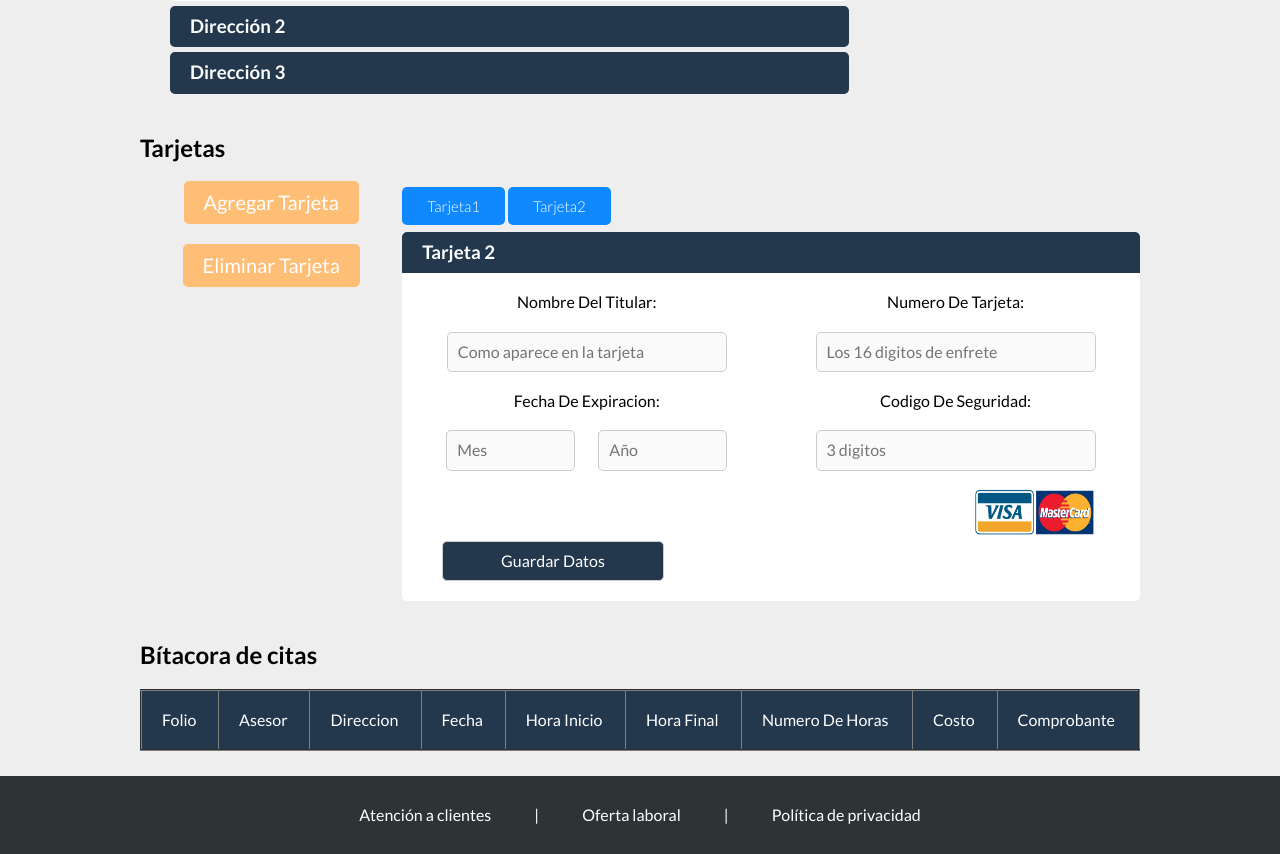
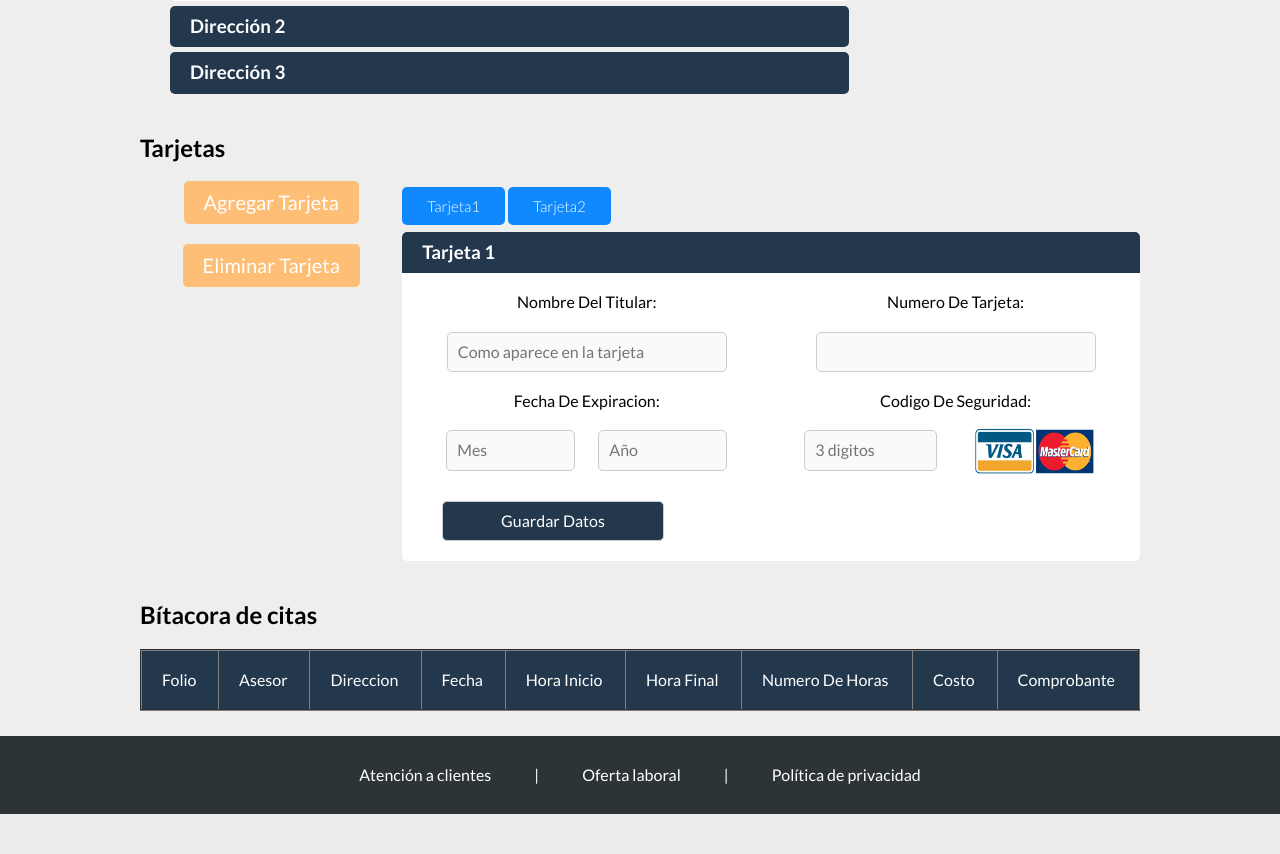
Before and after one commit to TakitoTime/PulidClass, a PHP site: page /xampp/perfil.php in a window 1280 px wide. Shown: the part 1193-2047 px from the top of the page. After the commit the page ends 2007 px from the top, so only its background shows below. Run offline with PHP 8.4, Linux system fonts and the light colour scheme; the visitor is signed in with stand-in values (Sample User, id 1); data comes from the database, SQL or seed files in the repository; tables that the repository leaves empty or names only in its code hold one stand-in row (values such as "Sample post"); data that the repository does not hold is empty; some libraries are stand-ins or nearby versions.

Commit message:
Modificacion de el formulario de tarjetas, asi como su implementacion en el formulario de citas y la modificacion de el ticket

```diff
--- a/css/perfil/estilos.css
+++ b/css/perfil/estilos.css
@@ -328,7 +328,7 @@ main .tarjetas .tarjeta1 .datos .secundario input,main .tarjetas .tarjeta2 .dato
   margin: 10px;
 }
 
-main .tarjetas .tarjeta1 .datos .secundario #codigo ,main .tarjetas .tarjeta2 .datos .secundario #codigo {
+main .tarjetas .tarjeta1 .datos .secundario .codigo #codigo1 ,main .tarjetas .tarjeta2 .datos .secundario .codigo #codigo2{
   padding: 10px;
   width: 30%;
   border-radius: 5px;
@@ -347,7 +347,7 @@ main .tarjetas .tarjeta1 .imagenes,main .tarjetas .tarjeta2 .imagenes{
   width: 100%;
 }
 
-main .tarjetas .tarjeta1 .imagenes a img,main .tarjetas .tarjeta2 .imagenes a img{
+main .tarjetas .tarjeta1 .codigo a img,main .tarjetas .tarjeta2 .codigo a img{
   width: 130px;
   height: 60px;
   float: right;
@@ -359,7 +359,7 @@ main .tarjetas .tarjeta1 .submit input,main .tarjetas .tarjeta2 .submit input{
   border-radius: 5px;
   border: 1px solid #ccc;
   margin: 10px;
-  margin-top: 60px;
+  margin-top: 20px;
   margin-left: 40px;
   color: #fff;
   background: #1089ff;
--- a/js/direccion.js
+++ b/js/direccion.js
@@ -28,9 +28,9 @@ var numero3=document.getElementById("numero3");
 var codigo_postal3=document.getElementById("codigo_postal3");
 var descripcion3=document.getElementById("descripcion3");
 
-var eliminar1=document.getElementById("eliminar1");
-var eliminar2=document.getElementById("eliminar2");
-var eliminar3=document.getElementById("eliminar3");
+var eliminar_d1=document.getElementById("eliminar_d1");
+var eliminar_d2=document.getElementById("eliminar_d2");
+var eliminar_d3=document.getElementById("eliminar_d3");
 
 var guardar_d1=document.getElementById("guardar_d1");
 var guardar_d2=document.getElementById("guardar_d2");
@@ -67,6 +67,7 @@ function Modificar_Datos_Direccion(id){
             descripcion2.disabled=false;
         }
         else{
+            if(id==3){
             guardar3.disabled=false;
             pais3.disabled=false;
             estado3.disabled=false;
@@ -76,6 +77,7 @@ function Modificar_Datos_Direccion(id){
             numero3.disabled=false;
             codigo_postal3.disabled=false;
             descripcion3.disabled=false;
+            }
         }
     }
 }
@@ -89,7 +91,9 @@ function Habilitar_ID(id){
             id2.disabled=false;
         }
         else{
+            if(id==3){
             id3.disabled=false;
+            }
         }
     }
 }
@@ -125,6 +129,7 @@ function Agregar_Direccion(id_agregar){
             }  );
         }
         else{
+            if(id_agregar==3){
                 guardar3.disabled=false;
                 pais3.disabled=false;
                 estado3.disabled=false;
@@ -140,11 +145,12 @@ function Agregar_Direccion(id_agregar){
             }
         }
     }
+}
 
 function Habilitar_Boton(){
-    eliminar1.disabled=false;
-    eliminar2.disabled=false;
-    eliminar3.disabled=false;
+    eliminar_d1.disabled=false;
+    eliminar_d2.disabled=false;
+    eliminar_d3.disabled=false;
 }
 
 $( function() {
--- a/js/tarjeta.js
+++ b/js/tarjeta.js
@@ -29,6 +29,7 @@ function Agregar_Tarjeta(id_agregar){
         }  );
     }
     else{
+        if(id_agregar==2){
             guardar_t2.disabled=false;
             nombre2.disabled=false;
             numero_t2.disabled=false;
@@ -40,6 +41,7 @@ function Agregar_Tarjeta(id_agregar){
             }  );
         }
     }
+}
 
 function Habilitar_Boton_Tarjeta(){
     eliminar1.disabled=false;
--- a/perfil.php
+++ b/perfil.php
@@ -33,7 +33,7 @@
 
         $citas=$statement->fetchAll();
 
-        $statement = $conexion->prepare('SELECT * FROM Tarjetas WHERE N_De_Usuario = :n_de_usuario LIMIT 2');
+        $statement = $conexion->prepare('SELECT * FROM Tarjeta WHERE N_De_Usuario = :n_de_usuario LIMIT 2');
         $statement->execute(array(':n_de_usuario' => $n_de_usuario));
 
         $tarjetas=$statement->fetchAll();
@@ -215,13 +215,13 @@
 
             $n_de_usuario = $_SESSION['n_de_usuario'];
 
-            $statement = $conexion->prepare('INSERT INTO Tarjetas values(NULL,:n_de_usuario,:titular,:tarjeta,:mes,:año,:codigo)');
+            $statement = $conexion->prepare('INSERT INTO Tarjeta values(NULL,:n_de_usuario,:titular,:tarjeta,:mes,:year,:codigo)');
             $statement->execute(array(
                     ':n_de_usuario' => $n_de_usuario,
                     ':titular' => $titular,
                     ':tarjeta' => $tarjeta,
                     ':mes' => $expiracion_mes,
-                    ':año' => $expiracion_year,
+                    ':year' => $expiracion_year,
                     ':codigo' => $codigo,
                 ));
 
@@ -233,7 +233,7 @@
 
             $id_tarjeta = $_POST["id_tarjeta"];
 
-                $statement = $conexion->prepare('DELETE from Tarjetas where Id_Tarjeta=:id_tarjeta');
+                $statement = $conexion->prepare('DELETE from Tarjeta where Id_Tarjeta=:id_tarjeta');
                 $statement->execute(array(
                         ':id_tarjeta' => $id_tarjeta,
                     ));
--- a/ticket.php
+++ b/ticket.php
@@ -15,7 +15,8 @@
     $nhoras=$cita['N_De_Horas'];
     $costo=$cita['Costo'];
     $folio=$cita['Folio'];
-    $direccion=$cita['Direccion'];
+    $direccion1=$cita['DireccionP1'];
+    $direccion2=$cita['DireccionP2'];
 
     $id_asesor=$cita['Id_Asesor'];
 
--- a/views/perfil.view.php
+++ b/views/perfil.view.php
@@ -91,7 +91,7 @@
                                 <input type="text" name="descripcion" class="descripcion" id="descripcion<?php echo $cont?>" placeholder="Descripcion" disabled value="<?php echo $dato['Descripcion']?>">
 
                                 <input type="submit" name="guardar" disabled value="Guardar Cambios" onclick="Habilitar_ID(<?php echo $cont?>)" id="guardar<?php echo $cont?>">
-                                <input type="submit" name="eliminar"  disabled value="Eliminar Direccion" onclick="Habilitar_ID(<?php echo $cont?>)" id="eliminar<?php echo $cont?>">
+                                <input type="submit" name="eliminar"  disabled value="Eliminar Direccion" onclick="Habilitar_ID(<?php echo $cont?>)" id="eliminar_d<?php echo $cont?>">
                                 <input type="button" value="Modificar Datos"  onclick="Modificar_Datos_Direccion(<?php echo $cont?>)">
                         </form>
                     </div>
@@ -123,16 +123,30 @@
                 ?>
             </div>
             <div class="botones">
+            <?php if($cont_agregar==4): ?>
+                <input type="button" value="Agregar Direccion" onclick="Agregar_Direccion(<?php echo $cont_agregar?>)" disabled style="background:#23374d;">
+            <?php else: ?>
                 <input type="button" value="Agregar Direccion" onclick="Agregar_Direccion(<?php echo $cont_agregar?>)">
-                <input type="button" value="Eliminar Direccion" onclick="Habilitar_Boton(<?php echo $cont_eliminar?>)">
+            <?php endif; ?>
+                <input type="button" value="Eliminar Direccion" onclick="Habilitar_Boton()">
             </div>
         </div>
         <h2>Tarjetas</h2>
         <div class="cont_tarjetas">
+            <?php
+                $contagregar_t=1;
+                foreach($tarjetas as $tarjeta){
+                    $contagregar_t=$contagregar_t+1;
+                }
+            ?>
             <div class="botones">
-                    <input type="button" value="Agregar Tarjeta" onclick="Agregar_Tarjeta(<?php echo $cont_agregar?>)">
+                <?php if($contagregar_t==3): ?>
+                    <input type="button" value="Agregar Tarjeta" onclick="Agregar_Tarjeta(<?php echo $contagregar_t?>)" disabled style="background:#23374d;">
+                <?php else: ?>
+                    <input type="button" value="Agregar Tarjeta" onclick="Agregar_Tarjeta(<?php echo $contagregar_t?>)">
+                <?php endif; ?>
                     <input type="button" value="Eliminar Tarjeta" onclick="Habilitar_Boton_Tarjeta()">
-                </div>
+            </div>
             <div class="tarjetas">
                 <div class="etiquetas">
                     <ul>
@@ -161,13 +175,13 @@
                             </div>
                             <div class="secundario">
                                 <p>Numero De Tarjeta:</p>
-                                <input type="text" name="tarjeta" id="numero_t<?php echo $cont_t?>"  placeholder="Los 16 digitos de enfrete" disabled value="<?php echo $tarjeta['Num_T']?>">
+                                <input type="text" name="tarjeta" id="numero_t<?php echo $cont_t?>" disabled value="<?php echo $tarjeta['Num_T']?>">
                                 <p>Codigo De Seguridad:</p>
-                                <input type="password" name="codigo" id="codigo<?php echo $cont_t?>" placeholder="3 digitos" disabled value="<?php echo $tarjeta['Codigo_S']?>">
+                                <div class="codigo">
+                                    <input type="password" name="codigo" id="codigo<?php echo $cont_t?>" placeholder="3 digitos" disabled value="<?php echo $tarjeta['Codigo_S']?>">
+                                    <a href="#"><img src="img/logo_tarjetas.png" alt=""></a>
+                                </div>
                             </div>
-                        </div>
-                        <div class="imagenes">
-                            <a href="#"><img src="img/logo_tarjetas.png" alt=""></a>
                         </div>
                         <div class="submit">
                             <input type="hidden" name="guardar_t" value="Guardar Datos" disabled id="guardar_t<?php echo $cont_t?>">
@@ -180,7 +194,7 @@
                         $cont_t=$cont_t+1;
                 ?>
                 <div class="tarjeta<?php echo $cont_t?>" id="tabs-<?php echo $cont_t?>">
-                    <h3 class="titulo" id="titulo">Tarjeta 2</h3>
+                    <h3 class="titulo" id="titulo">Tarjeta <?php echo $cont_t?></h3>
                     <form enctype="multipart/form-data" action="<?php echo htmlspecialchars($_SERVER['PHP_SELF']); ?>" method="POST">
                         <div class="datos">
                             <div class="principal">
@@ -194,13 +208,13 @@
                             </div>
                             <div class="secundario">
                                 <p>Numero De Tarjeta:</p>
-                                <input type="text" name="tarjeta" id="numero_t<?php echo $cont_t?>"  placeholder="Los 16 digitos de enfrete" disabled value="">
+                                <input type="text" name="tarjeta" id="numero_t<?php echo $cont_t?>" disabled value="">
                                 <p>Codigo De Seguridad:</p>
-                                <input type="password" name="codigo" id="codigo<?php echo $cont_t?>" placeholder="3 digitos" disabled value="">
+                                <div class="codigo">
+                                    <input type="password" name="codigo" id="codigo<?php echo $cont_t?>" placeholder="3 digitos" disabled value="">
+                                    <a href="#"><img src="img/logo_tarjetas.png" alt=""></a>
+                                </div>
                             </div>
-                        </div>
-                        <div class="imagenes">
-                            <a href="#"><img src="img/logo_tarjetas.png" alt=""></a>
                         </div>
                         <div class="submit">
                             <input type="submit" name="guardar_t" value="Guardar Datos" disabled id="guardar_t<?php echo $cont_t?>">
@@ -244,7 +258,7 @@
                 <tr>
                     <td><?php echo $cita['Folio']?></td>
                     <td><?php echo $nombre_asesor?></td>
-                    <td><?php echo $cita['Direccion']?></td>
+                    <td><?php echo $cita['DireccionP1']; echo $cita['DireccionP2']?></td>
                     <td><?php echo $cita['Fecha']?></td>
                     <td><?php echo $cita['Hora_Inicial']?></td>
                     <td><?php echo $cita['Hora_Final']?></td>
--- a/views/ticket.view.php
+++ b/views/ticket.view.php
@@ -29,10 +29,10 @@
     $pdf->Cell(5,$textypos,"Direccion:");
     $textypos+=5;
     $pdf->setX(2);
-    $pdf->Cell(5,$textypos,"$direccion");
+    $pdf->Cell(5,$textypos,"$direccion1");
     $textypos+=5;
     $pdf->setX(2);
-    $pdf->Cell(5,$textypos,"$direccion");
+    $pdf->Cell(5,$textypos,"$direccion2");
     $textypos+=5;
     $pdf->setX(2);
     $pdf->Cell(5,$textypos,'-------------------------------------------------------------------');
@@ -48,7 +48,7 @@
     $pdf->SetFont('Arial','B',5);
     $textypos+=10;
     $pdf->setX(2);
-    $pdf->Cell(5,$textypos,"Folio: $folio                                     Costo: $$costo");
+    $pdf->Cell(5,$textypos,"Folio: $folio                                     Total: $$costo");
     $pdf->SetFont('Arial','',5);
     $textypos+=10;
     $pdf->setX(2);
```
Also changed, not shown: asesor.php (+10 -3 lines), views/modal_cita.view.php (+8 -0 lines), pulidclass.sql. Lines whose indentation alone changed are shown as unchanged.
